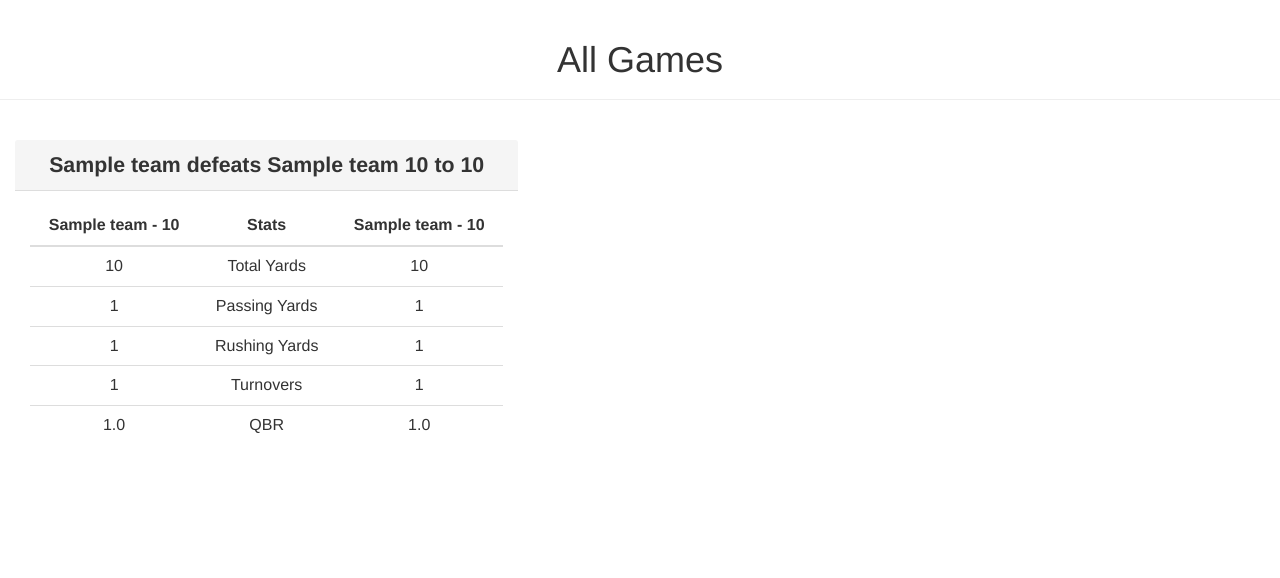
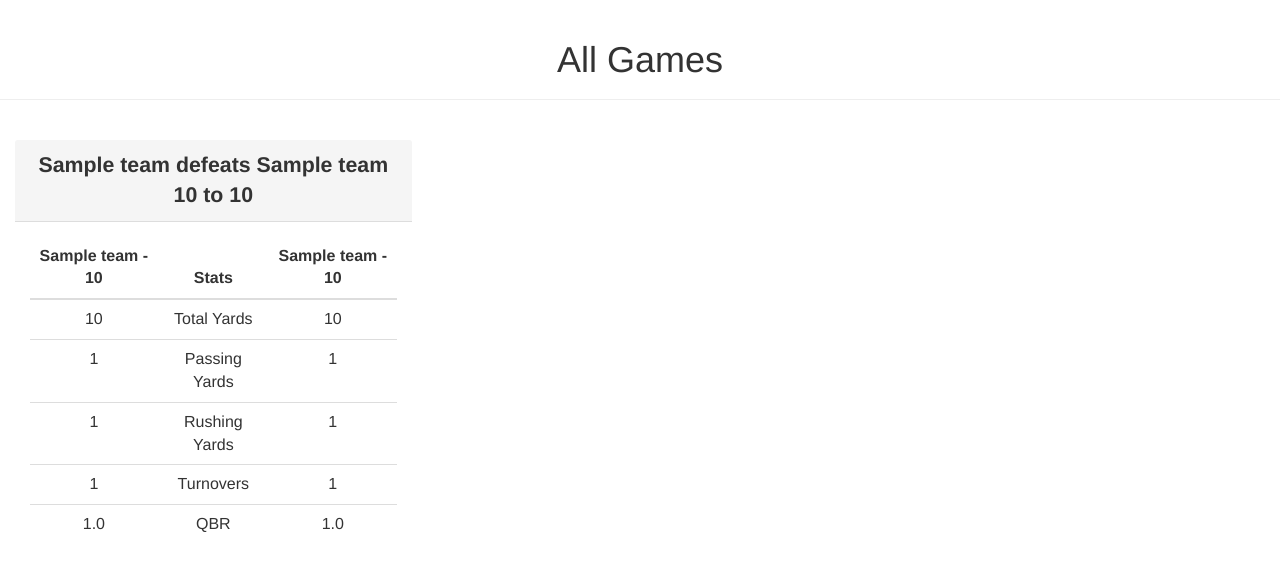
Before and after one commit to jp-security/LeagueStats, a Flask app: page /games in a window 1280 px wide. Shown: the part 102-680 px from the top of the page. Run offline with Flask 2, Linux system fonts and the light colour scheme; tables that the repository leaves empty hold one stand-in row (values such as "Sample post"); parts of the project's set-up code (start-up, migrations or seed data) failed here and were passed over; some libraries are stand-ins or nearby versions.

Commit message:
adjusted column width of games tables

```diff
--- a/app/templates/games.html
+++ b/app/templates/games.html
@@ -24,7 +24,7 @@
 </div>
 <br>
   {% for game in games %}
-    <div class="pannel panel-default col-md-5">
+    <div class="pannel panel-default col-md-4">
         <div class="panel-heading">
           {% if game.home_score > game.away_score: %}
               {{ game.home.team_name }} defeats {{ game.away.team_name }} {{ game.home_score }} to {{ game.away_score }}
```
Lines whose indentation alone changed are shown as unchanged.
